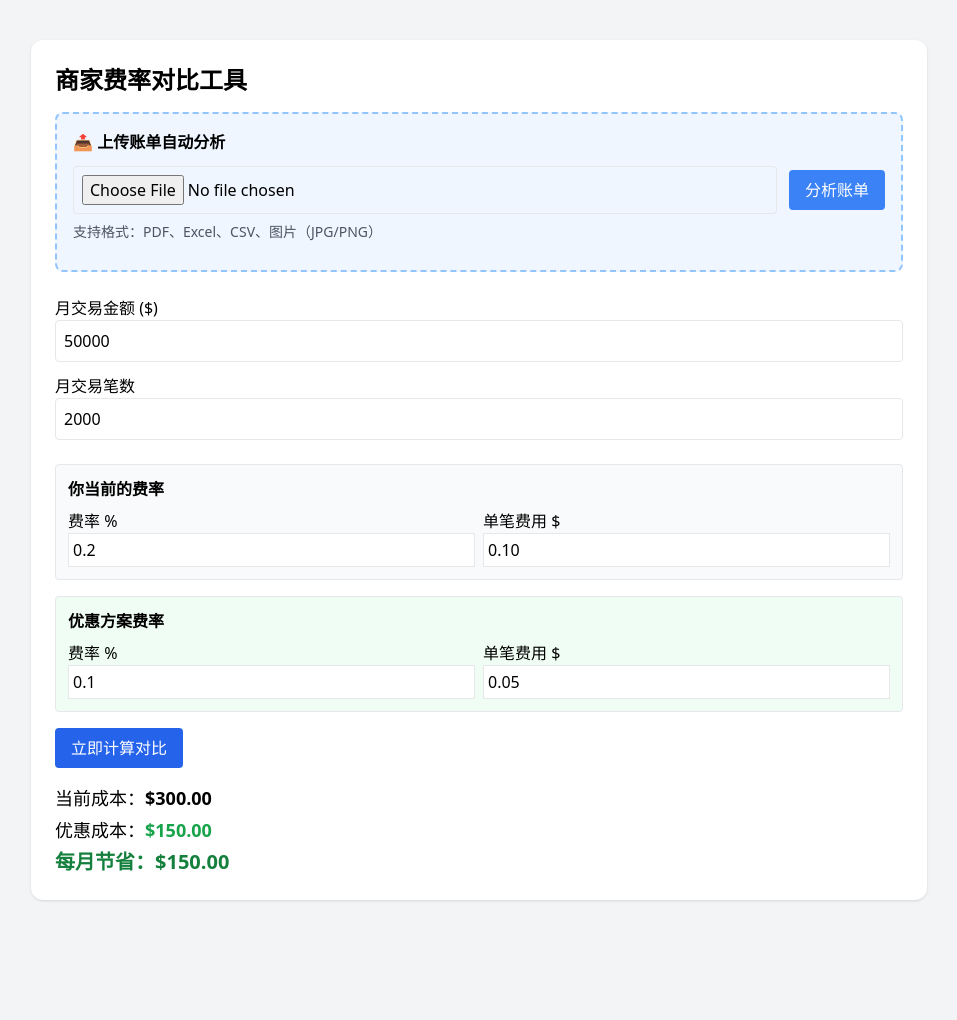
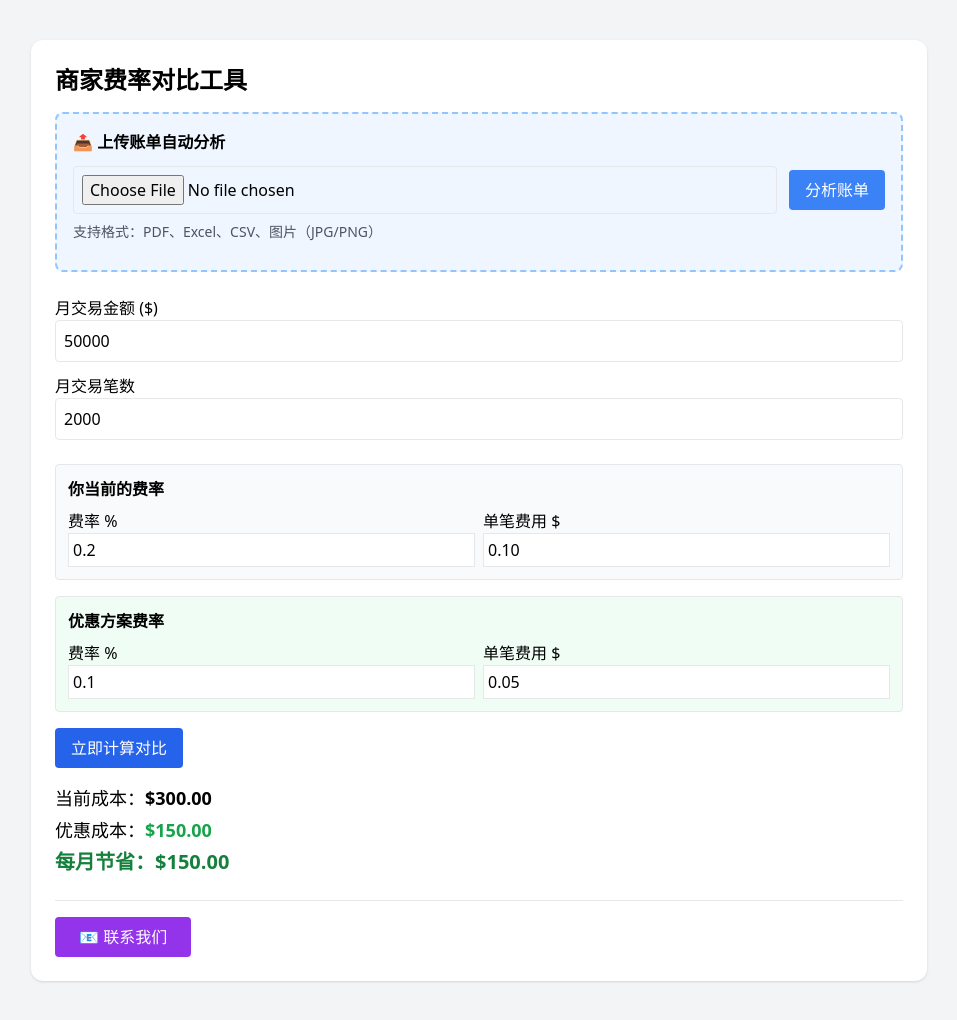
Before and after one commit to DARIO413/rate-cal, a plain HTML site: page index.html in a window 1280 px wide. Shown: the whole page, without its empty margins (161-1118 px from the left). Before the commit the page ends 940 px from the top, so only its background shows below. Drawn offline with nearby package versions, Linux system fonts and the light colour scheme.

Commit message:
Add contact us button at bottom with email link to gsd413@gmail.com

```diff
--- a/index.html
+++ b/index.html
@@ -73,12 +73,19 @@
     </button>
 
     <!-- 结果 -->
-    <div class="text-lg space-y-1">
+    <div class="text-lg space-y-1 mb-6">
       <div>当前成本：<span id="costA" class="font-bold"></span></div>
       <div>优惠成本：<span id="costB" class="font-bold text-green-600"></span></div>
       <div class="mt-2 text-xl font-bold text-green-700">
         每月节省：<span id="save"></span>
       </div>
+    </div>
+
+    <!-- 联系我们按钮 -->
+    <div class="pt-4 border-t">
+      <a href="mailto:gsd413@gmail.com" class="bg-purple-600 text-white px-6 py-2 rounded hover:bg-purple-700 inline-block">
+        📧 联系我们
+      </a>
     </div>
   </div>
 
```
